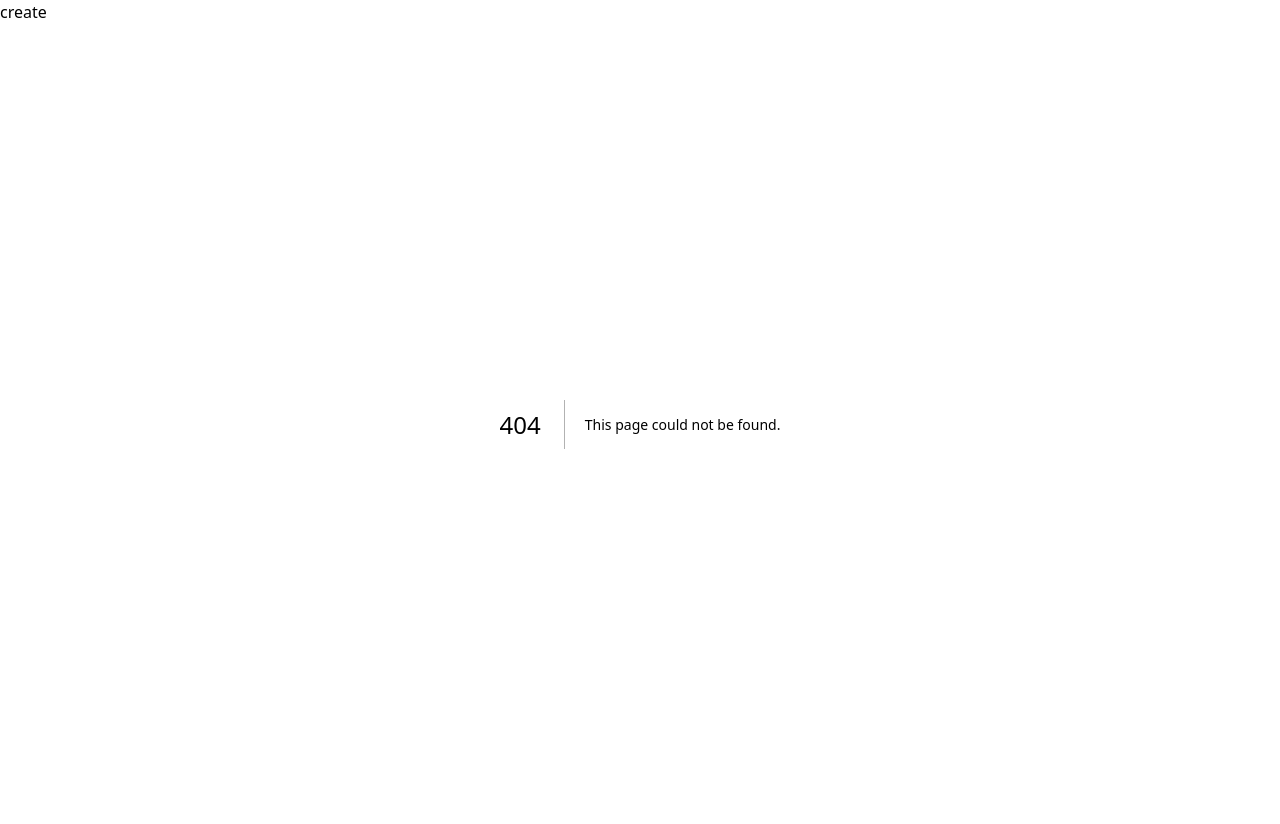
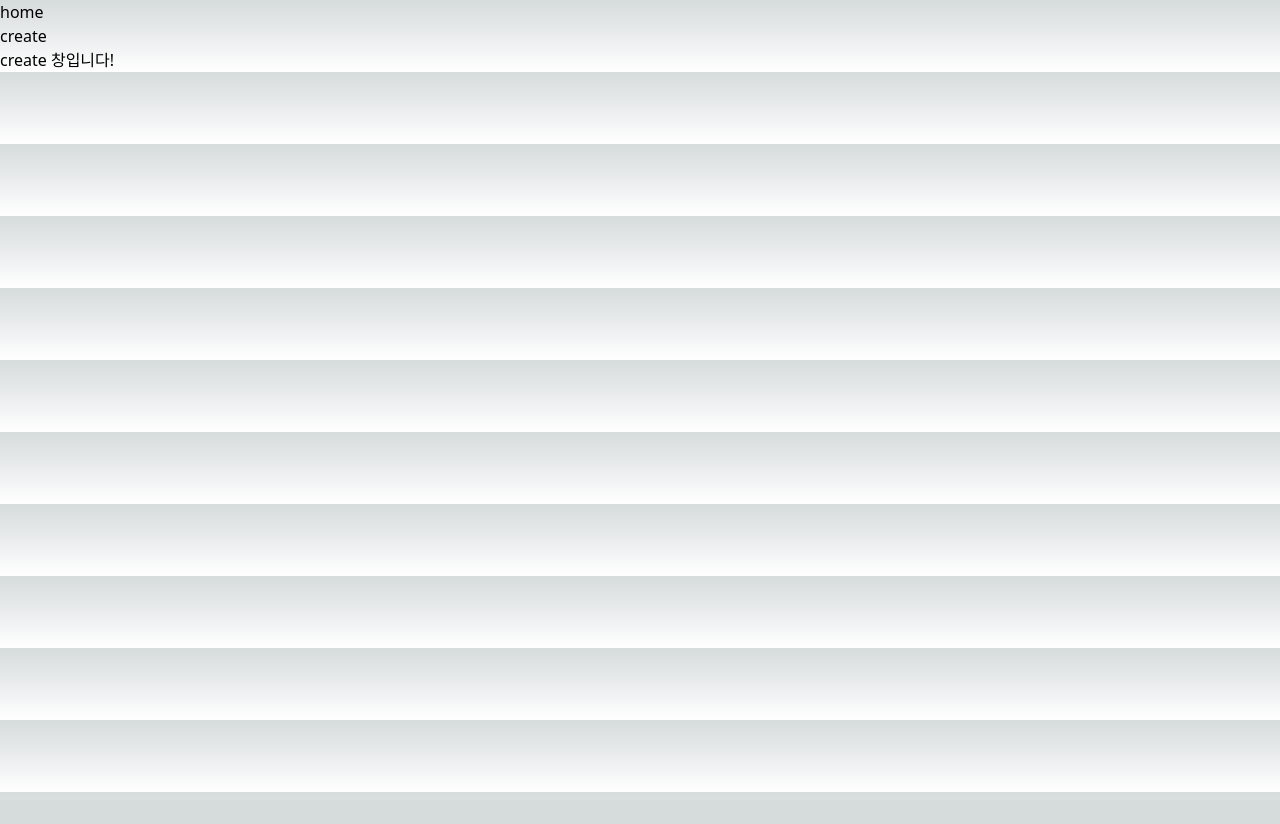
Before and after one commit to ddpound/practice3, a Next.js app: page /create in a window 1280 px wide. Before the commit this address had no page. After the commit the page ends 800 px from the top, so only its background shows below. Built offline with nearby package versions, Linux system fonts and the light colour scheme.

Commit message:
라우터 페이지 적용중, 및 페이지 추가, 폴더 추가

```diff
--- /dev/null
+++ b/src/app/create/page.js
@@ -0,0 +1,9 @@
+export default function create(){
+
+    return(
+        <>
+        create 창입니다!
+        </>
+    )
+
+}
--- a/src/app/layout.js
+++ b/src/app/layout.js
@@ -12,11 +12,9 @@ export default function RootLayout({ children }) {
     <html>
       <body>
         <ol>
-          <li>
-            <Link href="/create">create</Link>
-          </li>
+          <li><Link href="/">home</Link></li>
+          <li><Link href="/create">create</Link></li>
         </ol>
-
         {children}
       </body>
     </html>
```
